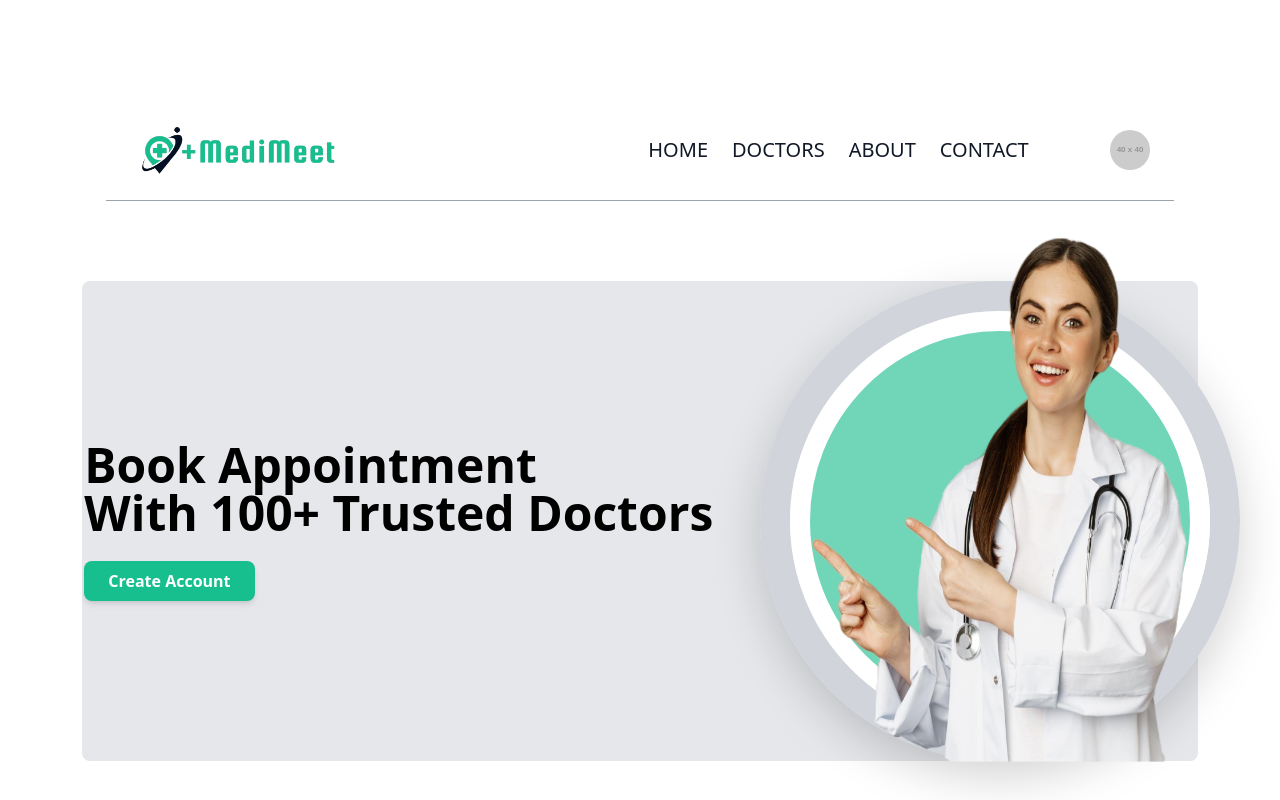
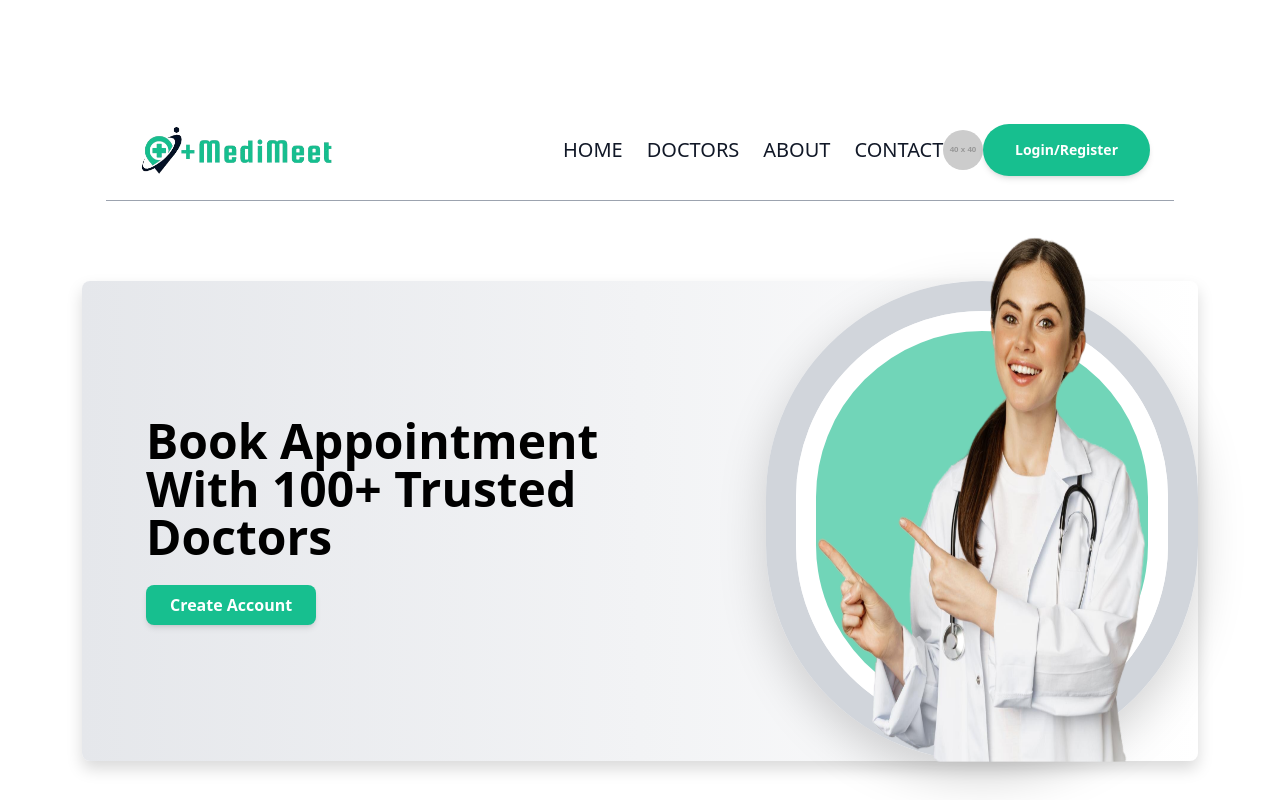
Before and after one commit to Arshad-Qureshi-Coder/MediMeet, a React (Create React App) app: page /appointment/1 in a window 1280 px wide. Shown: the part 700-1500 px from the top of the page. Built offline with nearby package versions, Linux system fonts and the light colour scheme.

Commit message:
update UI for Header and Appointment file

```diff
--- a/src/Components/Appointment.js
+++ b/src/Components/Appointment.js
@@ -4,22 +4,23 @@ const Appointment = () => {
   return (
     <>
       <div
-  className="w-full bg-gray-200 mt-20 text-black font-semibold rounded-lg hover:opacity-90 focus:outline-none focus:ring-2 focus:ring-green-300 focus:ring-opacity-75"
+        className="w-full bg-gradient-to-r from-gray-200 to-gray shadow mt-20 text-black font-semibold rounded-lg hover:opacity-90 focus:outline-none focus:ring-2 focus:ring-green-300 focus:ring-opacity-75"
       >
-  <div className="flex flex-col md:flex-row items-center justify-evenly font-bold ">
-    <div>
-      <h1 className="text-black text-5xl font-bold pb-3 ">
+        <div className="flex flex-col lg:flex-row items-center justify-evenly font-bold">
+          {/* Left-side text */}
+          <div className='p-5 m-3'>
+            <h1 className="text-black text-5xl font-bold ">
               Book Appointment <br />
               With 100+ Trusted Doctors
             </h1>
-      <button className="px-4 py-2 bg-customGreen text-white font-semibold rounded-lg shadow-md hover:bgCGreen hover:scale-105 transition-all duration-300 focus:outline-none focus:ring-2 focus:ring-blue-400 focus:ring-opacity-75">
+            <button className="px-4 py-2 mt-3 bg-customGreen text-white font-semibold rounded-lg shadow-md hover:bgCGreen hover:scale-105 transition-all duration-300 focus:outline-none focus:ring-2 focus:ring-blue-400 focus:ring-opacity-75">
               Create Account
             </button>
           </div>
 
-    {/* Outer and inner border structure */}
+          {/* Right-side div */}
           <div
-      className="relative hidden md:block right-[-4%] w-[30rem] h-[30rem] rounded-full p-1 border-[30px] border-gray-300 shadow-lg  "
+            className="relative hidden lg:block  w-[30rem] h-[30rem] rounded-full p-1 border-[30px] border-gray-300 shadow-lg"
           >
             {/* Inner border div */}
             <div
@@ -35,9 +36,9 @@ const Appointment = () => {
           </div>
         </div>
       </div>
-
     </>
   );
+
 
 };
 
--- a/src/Components/Banner.js
+++ b/src/Components/Banner.js
@@ -16,7 +16,7 @@ const Banner = () => {
           <img className='w-28' src={assets.group_profiles} alt='' />
           <p className='text-gray-900'> Simply browse through our extensive list of trusted doctors,<br className='hidden sm:block' />schedule your appointment hassle-free.</p>
         </div>
-        <a href='#speciality' class=" flex items-center no-underline gap-2 px-8 py-3 bg-blue-500 text-white font-semibold rounded-lg shadow-md hover:scale-105 transition-all duration-300 hover:bg-blue-600 focus:outline-none focus:ring-2 focus:ring-blue-400 focus:ring-opacity-75 ">
+        <a href='#speciality' className=" flex items-center no-underline gap-2 px-8 py-3 bg-blue-500 text-white font-semibold rounded-lg shadow-md hover:scale-105 transition-all duration-300 hover:bg-blue-600 focus:outline-none focus:ring-2 focus:ring-blue-400 focus:ring-opacity-75 ">
           Book appointment <img className='w-3 filter invert' src={assets.arrow_icon} alt='' />
         </a>
       </div>
--- a/src/Components/Header/Header.js
+++ b/src/Components/Header/Header.js
@@ -66,6 +66,11 @@ const Header = () => {
             className="w-10 h-10 rounded-full"
           />
         </div>
+
+        <div className="flex items-center space-x-3">
+          <button className="  no-underline gap-2 px-8 py-3 bg-customGreen text-white font-semibold rounded-full shadow-md hover:ring hover:ring-green-300">
+            Login/Register</button>
+        </div>
       </div>
 
 
```
Lines whose indentation alone changed are shown as unchanged.
